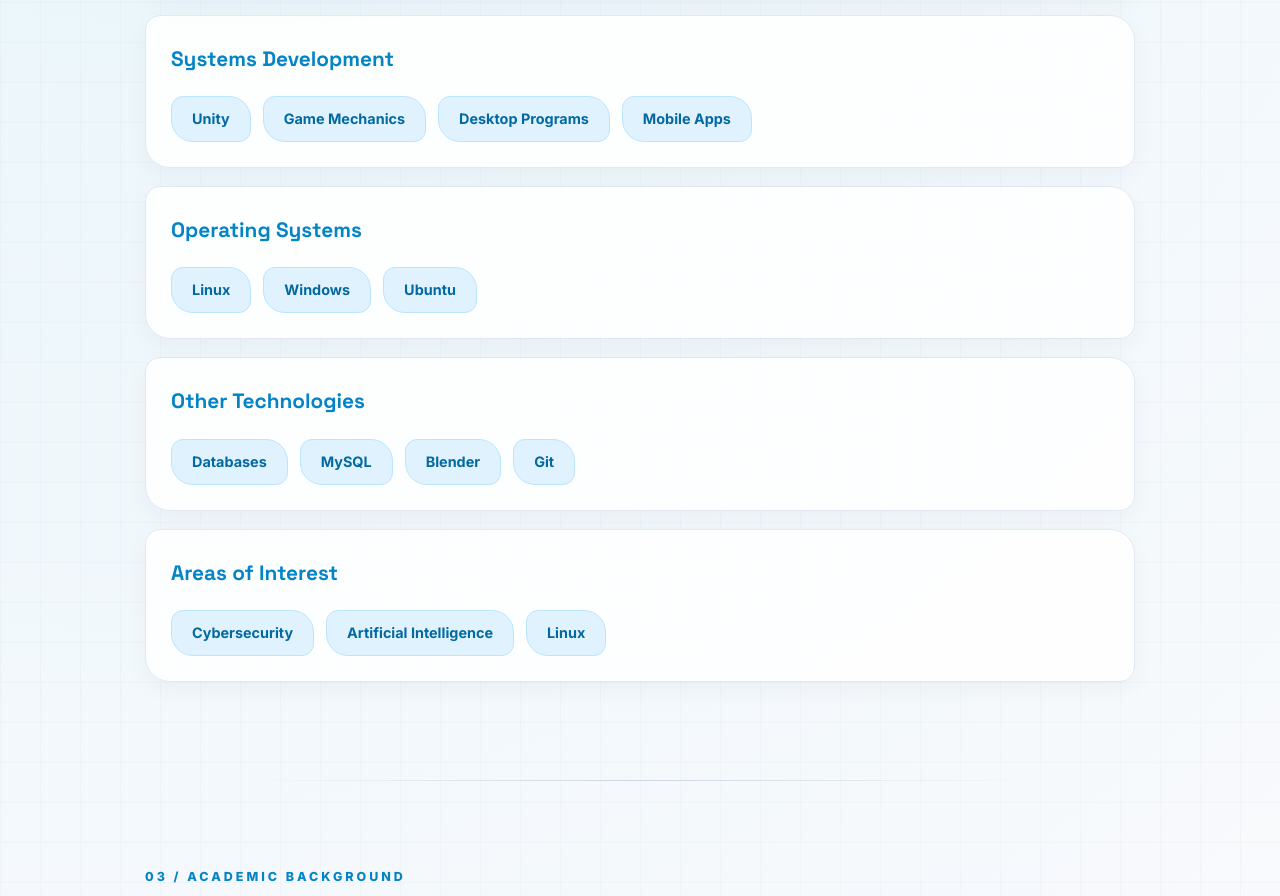
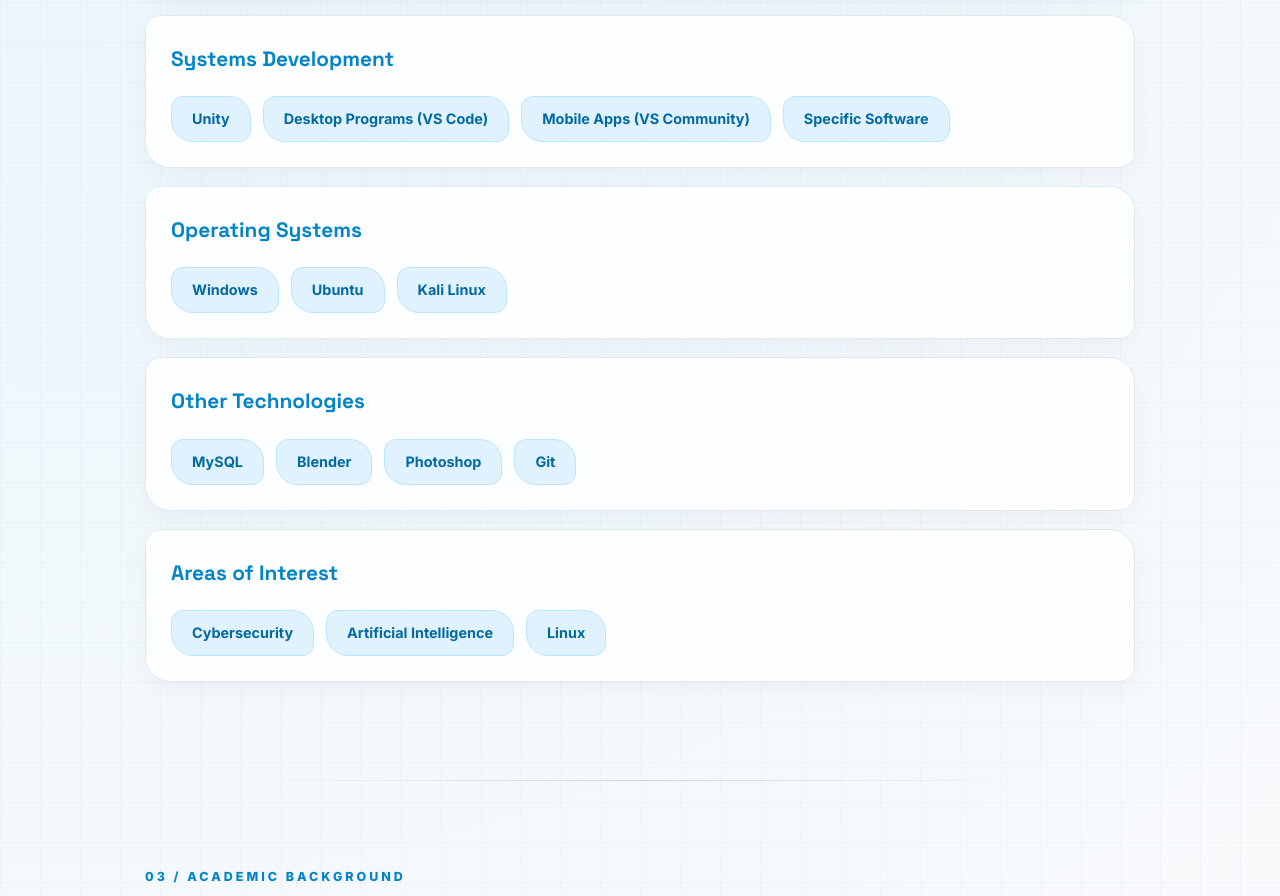
Before and after one commit to JerePaYu/PortfolioJeremiasTaborda, a plain HTML site: page index.html in a window 1280 px wide. Shown: the part 1678-2574 px from the top of the page. Drawn offline with Linux system fonts and the light colour scheme.

Commit message:
Changgggees

```diff
--- a/index.html
+++ b/index.html
@@ -683,9 +683,9 @@
 
             <div class="skills-grid">
                 <span class="skill-tag">Unity</span>
-                <span class="skill-tag">Game Mechanics</span>
-                <span class="skill-tag">Desktop Programs</span>
-                <span class="skill-tag">Mobile Apps</span>
+                <span class="skill-tag">Desktop Programs (VS Code)</span>
+                <span class="skill-tag">Mobile Apps (VS Community)</span>
+                <span class="skill-tag">Specific Software</span>
             </div>
 
         </div>
@@ -695,9 +695,9 @@
             <h3>Operating Systems</h3>
 
             <div class="skills-grid">
-                <span class="skill-tag">Linux</span>
                 <span class="skill-tag">Windows</span>
                 <span class="skill-tag">Ubuntu</span>
+                <span class="skill-tag">Kali Linux</span>
             </div>
 
         </div>
@@ -707,9 +707,9 @@
             <h3>Other Technologies</h3>
 
             <div class="skills-grid">
-                <span class="skill-tag">Databases</span>
                 <span class="skill-tag">MySQL</span>
                 <span class="skill-tag">Blender</span>
+                <span class="skill-tag">Photoshop</span>
                 <span class="skill-tag">Git</span>
             </div>
 
```
